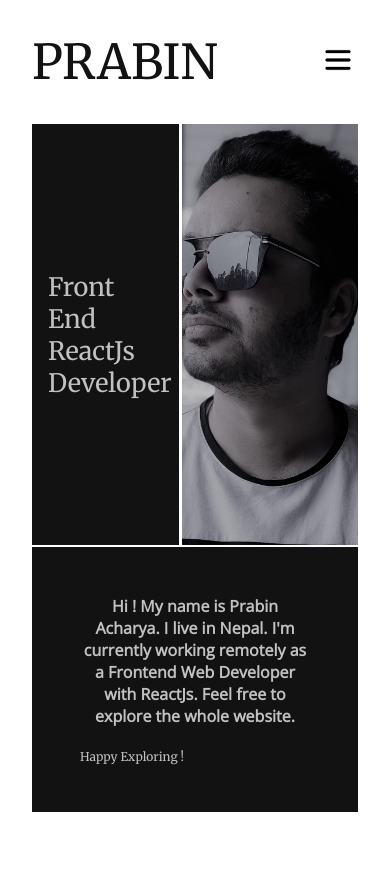
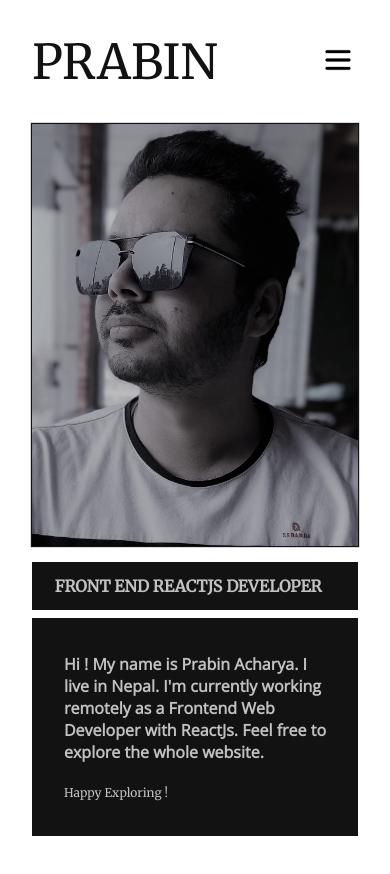
Before and after one commit to mprabs/website, a React (Vite) app: page / in a window 390 px wide. Shown: the top 874 px of the page. Before the commit the page ends 844 px from the top, so only its background shows below. Built offline with nearby package versions, Linux system fonts and the light colour scheme.

Commit message:
minor changes

```diff
--- a/src/components/Content.scss
+++ b/src/components/Content.scss
@@ -6,7 +6,7 @@
   grid-template-rows: 1.5fr 0.5fr;
 
   @media screen and (max-width: 500px) {
-    grid-template-columns: 150px 1fr;
+    grid-template-columns: 1fr;
   }
 
   &-image {
@@ -16,6 +16,12 @@
     background-repeat: no-repeat;
     background-position: center;
     background-size: cover;
+
+    @media (max-width: 500px) {
+      height: 50vh;
+      order: -1;
+      box-shadow: 0 0 1px 1px var(--text-color);
+    }
   }
 
   &-text {
@@ -31,7 +37,10 @@
     background-size: cover;
 
     @media screen and (max-width: 500px) {
-      padding-left: 1rem;
+      padding-left: 0;
+      width: calc(100% + 3px);
+      height: 3rem;
+      margin-top: 1rem;
     }
 
     p {
@@ -39,9 +48,16 @@
       font-size: 4vh;
       font-family: var(--header-font);
       padding-right: 5vw;
+      white-space: break-spaces;
 
       @media screen and (max-width: 500px) {
-        font-size: 3vh;
+        font-size: 1rem;
+        white-space: normal;
+        text-align: center;
+        width: 100%;
+        margin-left: 3px;
+        text-transform: uppercase;
+        font-weight: bold;
       }
     }
 
@@ -74,8 +90,9 @@
     border-top: 2px solid var(--background);
     grid-column: 1 / -1;
 
-    @media screen and (max-width: 500px) {
-      text-align: center;
+    @media (max-width: 500px) {
+      margin-bottom: 3rem;
+      padding: 0 2rem;
     }
 
     p {
--- a/src/components/Content.tsx
+++ b/src/components/Content.tsx
@@ -7,9 +7,7 @@ function Content() {
     <>
       <div className="content">
         <div className="content-text" id="text-content">
-          <p>
-            Front <br /> End <br /> ReactJs <br /> Developer
-          </p>
+          <p>Front End ReactJs Developer</p>
         </div>
         <div className="content-image"></div>
         <div className="content-description">
--- a/src/views/About/About.scss
+++ b/src/views/About/About.scss
@@ -5,6 +5,7 @@
   border-radius: 10px;
   background: var(--background);
   height: auto;
+  margin: 2rem 0;
 
   > h3 {
     font-size: 2rem;
@@ -19,10 +20,14 @@
     color: var(--text-color);
     font-family: var(--text-font);
     font-size: 0.95rem;
+
+    @media (max-width: 500px) {
+      text-align: justify;
+    }
   }
 
   hr {
-    margin: 2rem 0;
+    margin: 4rem 0;
   }
 
   .socials {
@@ -32,14 +37,16 @@
     gap: 1rem;
 
     h3 {
-      margin-bottom: 1rem;
+      margin-bottom: 2rem;
       text-transform: uppercase;
       font-family: var(--header-font);
     }
 
     ul {
       display: flex;
-      gap: 2rem;
+      align-items: center;
+      width: 100%;
+      justify-content: space-around;
       margin-left: 1rem;
     }
 
@@ -48,6 +55,8 @@
       all: unset;
       height: 100%;
       flex: 1;
+      display: flex;
+      justify-content: center;
 
       img {
         width: 3rem;
@@ -73,7 +82,7 @@
       font-style: italic;
       text-align: center;
       font-size: 0.9rem;
-      margin-top: 1rem;
+      margin-top: 3rem;
 
       a {
         text-decoration: underline;
--- a/src/views/Footer/footer.scss
+++ b/src/views/Footer/footer.scss
@@ -8,6 +8,12 @@ footer {
   justify-content: space-between;
   padding: 5rem 0;
 
+  @media (max-width: 490px) {
+    flex-direction: column-reverse;
+    align-items: center;
+    gap: 2rem;
+  }
+
   p {
     text-decoration: underline;
   }
--- a/src/views/Works/WorkExperience.tsx
+++ b/src/views/Works/WorkExperience.tsx
@@ -6,10 +6,12 @@ function WorkExperience() {
       <h2 className="experience-title">Work Experience</h2>
       <ul>
         <li>
+          <div className="experience-item">
             <a target="__blank" href="https://sharelookapp.com/">
               Sharelook PTE. LTD
             </a>
             <span>2020 October - *Present</span>
+          </div>
           <p>
             Front End Web Developer <span>ReactJs</span>
           </p>
@@ -34,10 +36,12 @@ function WorkExperience() {
           </ul>
         </li>
         <li>
+          <div className="experience-item">
             <a target="__blank" href="https://getswanned.com/">
               Swanned Pty. Ltd
             </a>
             <span>2020 June - 2020 August</span>
+          </div>
           <p>
             Freelance <span>React Native</span>
           </p>
@@ -48,10 +52,12 @@ function WorkExperience() {
           </ul>
         </li>
         <li>
+          <div className="experience-item">
             <a target="__blank" href="https://aayulogic.com/">
               Aayulogic Pvt Ltd - RealHRSoft
             </a>
             <span>2020 January - 2020 April</span>
+          </div>
           <p>
             Internship - Front End Developer <span>VueJs</span>
           </p>
```
Also changed, not shown: src/views/Works/Works.scss (+11 -1 lines). Lines whose indentation alone changed are shown as unchanged.
